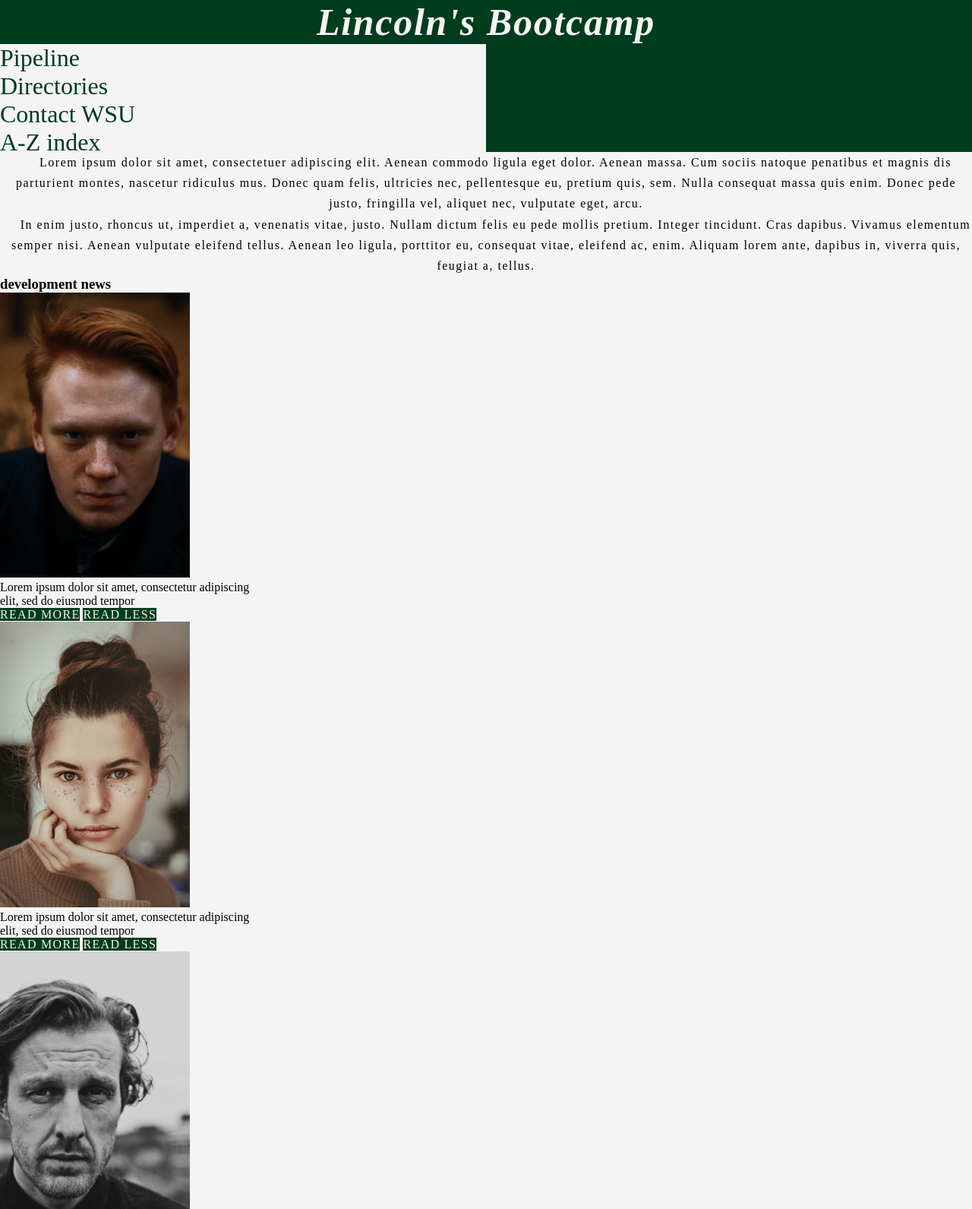
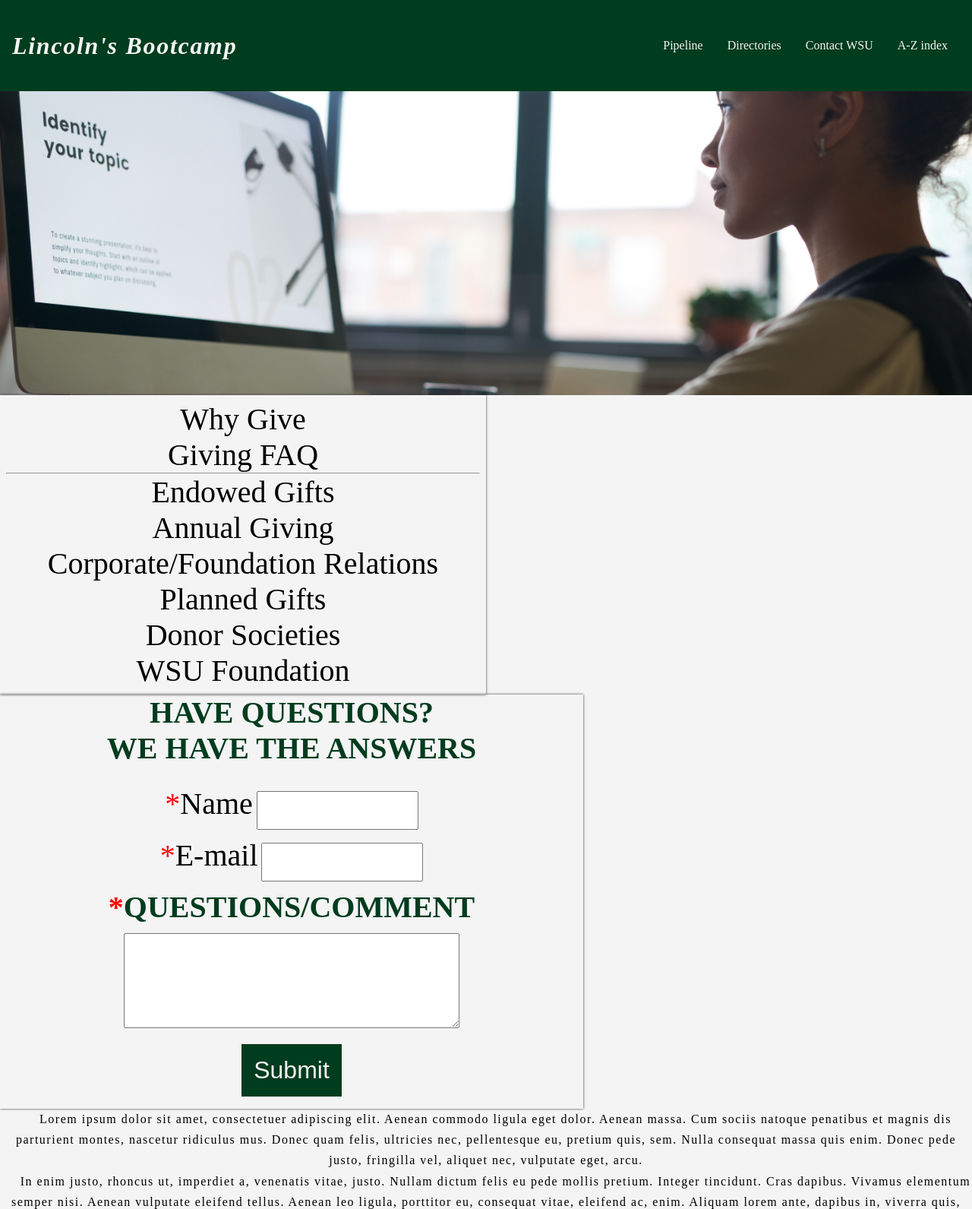
Before and after one commit to lincoln712/myBootcamp, a plain HTML site: page index.html in a window 1280 px wide. Shown: the top 1591 px of the page at 76% size. Drawn offline with Linux system fonts and the light colour scheme.

Commit message:
start creating the website desktop version

```diff
--- a/index.html
+++ b/index.html
@@ -54,8 +54,8 @@
 				</div>
 
 				<!--form-->
-				<a href="#">Click to sign-up</a>
-				<!--<div class="form-container">
+				<a href="#" class="form-mobile">Click to sign-up</a>
+				<div class="form-container form-desktop">
 					<h4>have questions?</h4>
 					<h4>we have the answers</h4>
 
@@ -66,7 +66,7 @@
 						<textarea rows="5" required></textarea>
 						<button type="submit" class="btn-submit">Submit</button>
 					</form>
-				</div>-->
+				</div>
 			</aside>
 			<label class="open-menu" for="open-menu">
 				<i>&#10095;</i>
--- a/style.css
+++ b/style.css
@@ -26,7 +26,7 @@ header h1{
 header nav ul{
 	list-style:none;
 	background:#f4f4f4;
-	width:50%;
+	width:100%;
 }
 
 header nav ul li a{
@@ -110,6 +110,7 @@ footer{
 		position:absolute;
 		top:25vh;
 		box-shadow:0 0 3px #333;
+		width:50%;
 	}
 
 	header nav ul li{
@@ -180,30 +181,10 @@ footer{
 		padding:0.6rem;
 	}
 
-	#home aside .form-container{
-		text-align:center;
-	}
-	#home aside .form-container h4{
-		text-transform: uppercase;
-		color:var(--color);
-		text-align:center;
+	#home .form-desktop{
+		display:none;
 	}
 
-	#home aside .form-container form{
-		padding:1rem;
-		line-height:1.7;
-	}
-
-	#home aside .form-container .red{
-		color:red;
-	}
-	#home aside .form-container input{
-		padding:0.3rem;
-	}
-	#home aside .form-container .btn-submit{
-		font-size:1rem;
-		padding:0.5rem;
-	}
 	/*end home section*/
 
 	/*about section*/
@@ -278,22 +259,32 @@ footer{
 /*To desktop screens*/
 @media(min-width:768px){
 	/*navigation*/
+
 	header{
-		font-size:20px;
-		/*display: flex;
-		flex-direction: column;
-		justify-content: center;
-		align-items:center;*/
+		height:15vh;
+		display:flex;
+	}
+	header h1{
+		display: inherit;
+		height:100%;
+		align-items:center;
+		width:50vw;
+		margin-left:1rem;
+	}
+	header nav ul{
+		display: flex;
+		background:var(--color);
+		justify-content: flex-end;
+		width:50vw;
+		height:100%;
+		align-items: center;
 	}
 
-	header h1{
-		font-size:2.5em;
-		text-align:center;
-		width:100%;
+	header nav ul li{
+		margin-right:2rem;
 	}
-
-	header nav a{
-		font-size:1.6em;
+	header nav ul li a{
+		color:#f4f4f4;
 	}
 
 	header .check{
@@ -303,28 +294,92 @@ footer{
 		display:none;
 	}
 
-	header nav{
-		display: flex;
-	}
-/*	header nav ul{
-		display: flex;
-		justify-content: flex-end;
-	}*/
-
-	/*header nav ul li{
-		display:inherit;
-		justify-content: flex-end;
-	}*/
 	/*end navigation*/
 	/*home section*/
+		#home{
+			width:100%;
+			height:100%;
+		}
+		#home .showcase{
+		background-image:url("img/womanUsingAComputer.jpg");
+		background-position:center;
+		background-size:cover;
+		background-repeat: no-repeat;
+		width:100vw;
+		height:50vh;
+		}
 		#home aside{
+			all: unset;
+			height:50vh;
+		}
+		#home aside .menu{
+			box-shadow:0 0 3px #333;
+			font-size:2.5rem;
+			width:50%;
+			padding:0.5rem;
+		}
+		#home aside .form-mobile{
 			display:none;
 		}
+		#home aside .form-desktop{
+			display:block;
+		}
+
+		#home aside .form-container{
+		text-align:center;
+		font-size:2.5rem;
+		box-shadow:0 0 3px #333;
+		width:60%;
+
+		}
+		#home aside .form-container h4{
+		text-transform: uppercase;
+		color:var(--color);
+		text-align:center;
+		}
+
+		#home aside .form-container form{
+		line-height:1.7;
+		padding:1rem;
+		}
+
+		#home aside .form-container .red{
+			color:red;
+		}
+		#home aside .form-container input{
+			padding:1rem;
+			margin-left:0.3rem;
+		}
+
+		#home aside .form-container textarea {
+			padding:3vh;
+			width:60%;
+		}
+		#home aside .form-container .btn-submit{
+		font-size:2rem;
+		display:block;
+		padding:1rem;
+		margin:0 auto;
+		}
+
 		#home .open-menu,.close-menu,.check-side-menu{
 			display:none;
 		}
 	/*end home section*/
+	/*about section*/
+		#about{
+			all: unset;
+			height:50vh;
+		}
+
+		#about p{
+			/*display:none;*/
+		}
+	/*end about section*/
 	/*dev news section*/
+		#dev-news{
+			width:100vw;
+		}
 		#dev-news img{
 			width:250px;
 		}
```
